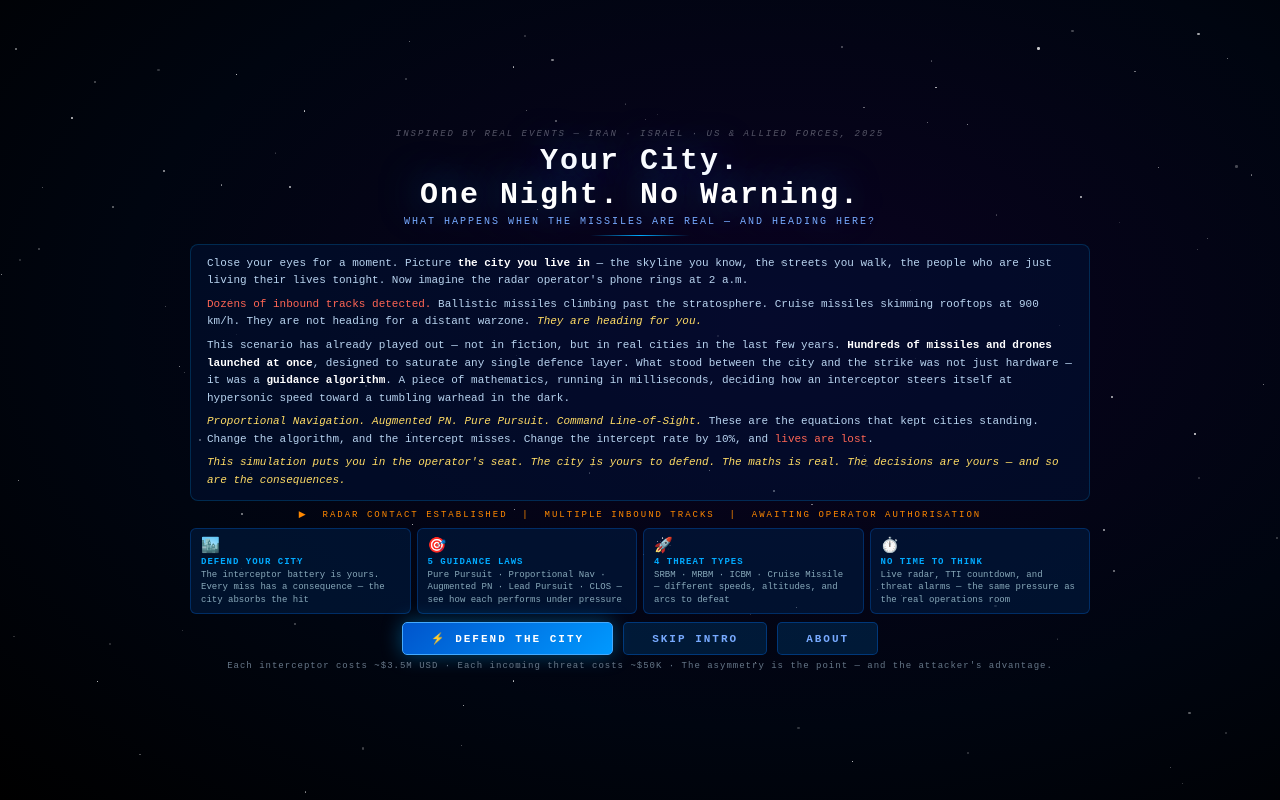
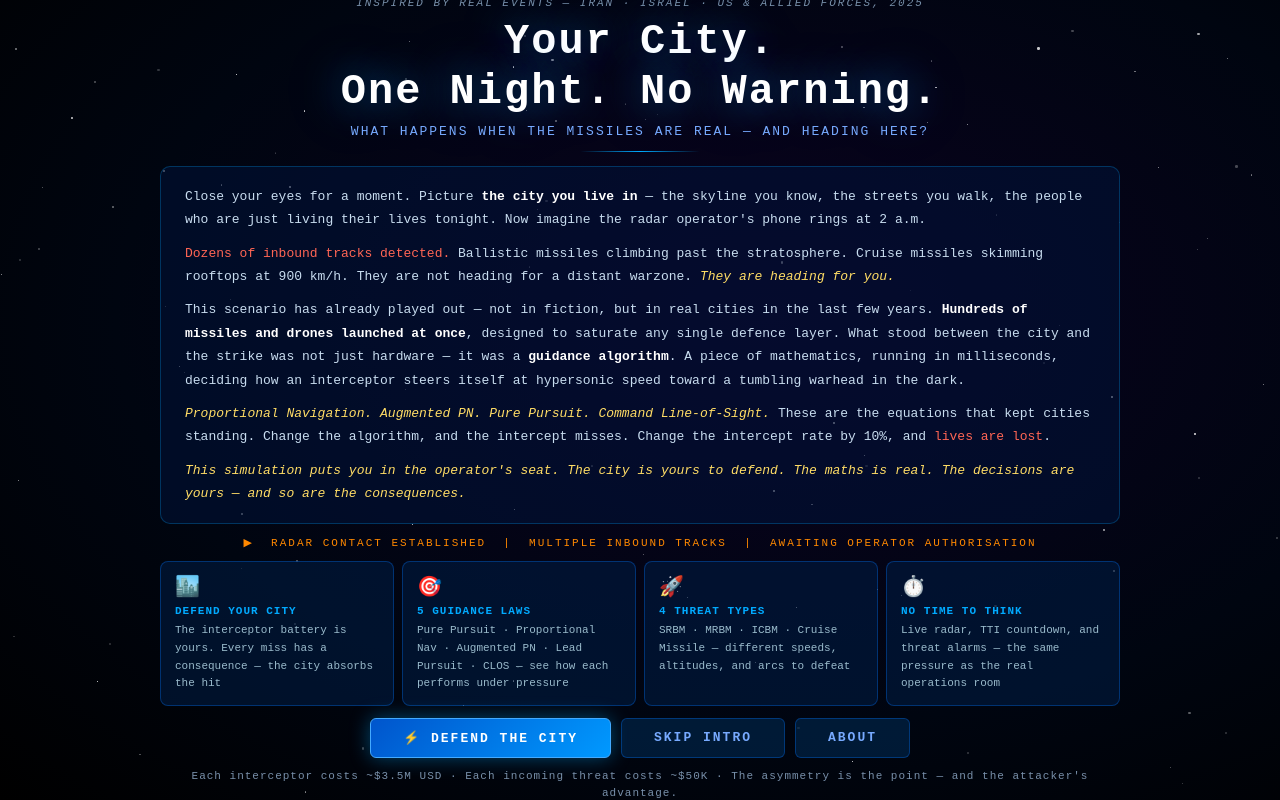
Before and after one commit to manojrammurthy/warsimulation, a website: page index.html in a window 1280 px wide. Drawn offline with nearby package versions, Linux system fonts and the light colour scheme.

Commit message:
added changes in ui

```diff
--- a/index.html
+++ b/index.html
@@ -7,20 +7,20 @@
 <meta name="description" content="Interactive 3D missile defence simulation. Compare guidance algorithms — Proportional Navigation, Pure Pursuit, CLOS — against SRBM, MRBM, ICBM and cruise missile threats. Inspired by real air defence engagements.">
 <meta name="author" content="Manoj">
 <meta name="robots" content="index, follow">
-<link rel="canonical" href="https://yourdomain.com/">
+<link rel="canonical" href="https://manoj-kumar-portfolio-hub.vercel.app/">
 
 <!-- Open Graph -->
 <meta property="og:title" content="3D Missile Defense — Guidance Algorithm Lab">
 <meta property="og:description" content="Defend your city in real-time. 5 guidance laws, 4 threat types, live radar. The maths is real.">
 <meta property="og:type" content="website">
-<meta property="og:url" content="https://yourdomain.com/">
-<meta property="og:image" content="https://yourdomain.com/preview.png">
+<meta property="og:url" content="https://manoj-kumar-portfolio-hub.vercel.app/">
+<meta property="og:image" content="https://manoj-kumar-portfolio-hub.vercel.app/preview.png">
 
 <!-- Twitter Card -->
 <meta name="twitter:card" content="summary_large_image">
 <meta name="twitter:title" content="3D Missile Defense — Guidance Algorithm Lab">
 <meta name="twitter:description" content="Defend your city in real-time. 5 guidance laws, 4 threat types, live radar. The maths is real.">
-<meta name="twitter:image" content="https://yourdomain.com/preview.png">
+<meta name="twitter:image" content="https://manoj-kumar-portfolio-hub.vercel.app/preview.png">
 
 <!-- Structured Data -->
 <script type="application/ld+json">
@@ -29,12 +29,13 @@
   "@type": "WebApplication",
   "name": "3D Missile Defense — Guidance Algorithm Lab",
   "description": "Interactive 3D missile defence simulation comparing real guidance algorithms against multiple threat types.",
-  "url": "https://yourdomain.com/",
+  "url": "https://manoj-kumar-portfolio-hub.vercel.app/",
   "applicationCategory": "Simulation",
   "operatingSystem": "Any",
   "author": {
     "@type": "Person",
-    "name": "Manoj"
+    "name": "Manoj Kumar",
+    "url": "https://manoj-kumar-portfolio-hub.vercel.app/"
   }
 }
 </script>
@@ -184,7 +185,7 @@ h2 { text-align:center; font-size:12px; letter-spacing:2px; color:#0af;
   background:radial-gradient(ellipse at 60% 40%, #0a0220 0%, #000510 60%, #000 100%);
   display:flex; flex-direction:column; align-items:center; justify-content:center;
   font-family:'Courier New',monospace; color:#cef; overflow-y:auto;
-  padding:10px 20px;
+  padding:24px 32px;
 }
 #intro-overlay.hidden { display:none; }
 
@@ -210,35 +211,35 @@ h2 { text-align:center; font-size:12px; letter-spacing:2px; color:#0af;
   from{opacity:0;transform:translateY(30px)} to{opacity:1;transform:translateY(0)}
 }
 .intro-card {
-  position:relative; z-index:10; max-width:900px; width:100%;
+  position:relative; z-index:10; max-width:960px; width:100%;
   text-align:center;
 }
 .intro-inspired {
-  font-size:9px; color:#556; letter-spacing:2px; text-transform:uppercase;
-  margin-bottom:5px; font-style:italic;
+  font-size:11px; color:#7890aa; letter-spacing:2px; text-transform:uppercase;
+  margin-bottom:8px; font-style:italic;
   animation:fade-in-up .6s ease .05s both;
 }
 .intro-headline {
-  font-size:clamp(18px,3vw,30px); font-weight:bold; letter-spacing:2px;
-  color:#fff; line-height:1.15; margin-bottom:3px;
+  font-size:clamp(26px,4vw,42px); font-weight:bold; letter-spacing:2px;
+  color:#fff; line-height:1.2; margin-bottom:6px;
   animation:fade-in-up .6s ease .15s both;
   text-shadow:0 0 40px #0af8, 0 0 80px #0af4;
 }
 .intro-sub {
-  font-size:10px; color:#7af; letter-spacing:2px; text-transform:uppercase;
-  margin-bottom:8px; animation:fade-in-up .6s ease .3s both;
+  font-size:13px; color:#7af; letter-spacing:2px; text-transform:uppercase;
+  margin-bottom:12px; animation:fade-in-up .6s ease .3s both;
 }
 .intro-divider {
-  width:100px; height:1px; background:linear-gradient(90deg,transparent,#0af,transparent);
-  margin:0 auto 8px; animation:fade-in-up .6s ease .4s both;
+  width:120px; height:1px; background:linear-gradient(90deg,transparent,#0af,transparent);
+  margin:0 auto 14px; animation:fade-in-up .6s ease .4s both;
 }
 .intro-story {
-  text-align:left; font-size:11px; line-height:1.6; color:#b8d4f0;
-  background:rgba(0,20,60,0.45); border:1px solid #0af3;
-  border-radius:8px; padding:10px 16px; margin-bottom:8px;
+  text-align:left; font-size:13px; line-height:1.8; color:#c8ddf0;
+  background:rgba(0,20,60,0.50); border:1px solid #0af4;
+  border-radius:10px; padding:18px 24px; margin-bottom:12px;
   animation:fade-in-up .6s ease .5s both;
 }
-.intro-story p { margin-bottom:6px; }
+.intro-story p { margin-bottom:10px; }
 .intro-story p:last-child { margin-bottom:0; }
 .intro-story .highlight { color:#ffdd66; font-style:italic; }
 .intro-story .red { color:#ff6655; }
@@ -246,17 +247,17 @@ h2 { text-align:center; font-size:12px; letter-spacing:2px; color:#0af;
 .intro-story strong { color:#fff; }
 .intro-features {
   display:grid; grid-template-columns:repeat(4,1fr);
-  gap:6px; margin-bottom:8px; animation:fade-in-up .6s ease .65s both;
+  gap:8px; margin-bottom:12px; animation:fade-in-up .6s ease .65s both;
 }
 .intro-feat {
-  background:rgba(0,30,70,0.55); border:1px solid #07f4;
-  border-radius:6px; padding:7px 10px; text-align:left;
-}
-.intro-feat .feat-icon { font-size:15px; margin-bottom:2px; }
-.intro-feat .feat-title { font-size:9px; font-weight:bold; color:#0af; letter-spacing:1px; text-transform:uppercase; margin-bottom:2px; }
-.intro-feat .feat-desc  { font-size:9px; color:#8ab; line-height:1.4; }
+  background:rgba(0,30,70,0.55); border:1px solid #07f5;
+  border-radius:8px; padding:12px 14px; text-align:left;
+}
+.intro-feat .feat-icon { font-size:20px; margin-bottom:6px; }
+.intro-feat .feat-title { font-size:11px; font-weight:bold; color:#0af; letter-spacing:1px; text-transform:uppercase; margin-bottom:5px; }
+.intro-feat .feat-desc  { font-size:11px; color:#9bc; line-height:1.6; }
 .intro-ticker {
-  font-size:9px; color:#f80; letter-spacing:2px; margin-bottom:8px;
+  font-size:11px; color:#f80; letter-spacing:2px; margin-bottom:12px;
   animation:fade-in-up .6s ease .6s both; text-transform:uppercase;
 }
 @keyframes ticker-blink { 0%,100%{opacity:1} 50%{opacity:0.3} }
@@ -266,9 +267,9 @@ h2 { text-align:center; font-size:12px; letter-spacing:2px; color:#0af;
   animation:fade-in-up .6s ease .8s both;
 }
 .intro-btn {
-  padding:9px 28px; font-family:'Courier New',monospace;
-  font-size:11px; font-weight:bold; letter-spacing:2px;
-  border-radius:5px; cursor:pointer; border:none; text-transform:uppercase;
+  padding:11px 32px; font-family:'Courier New',monospace;
+  font-size:13px; font-weight:bold; letter-spacing:2px;
+  border-radius:6px; cursor:pointer; border:none; text-transform:uppercase;
   transition:all .2s;
 }
 .intro-btn-primary {
@@ -282,8 +283,8 @@ h2 { text-align:center; font-size:12px; letter-spacing:2px; color:#0af;
 }
 .intro-btn-secondary:hover { background:rgba(0,60,120,0.7); color:#cef; }
 .intro-cost-note {
-  font-size:9px; color:#678; margin-top:6px; letter-spacing:1px;
-  animation:fade-in-up .6s ease 1s both;
+  font-size:11px; color:#7890aa; margin-top:10px; letter-spacing:1px;
+  animation:fade-in-up .6s ease 1s both; line-height:1.6;
 }
 
 /* ── About Modal ── */
@@ -621,9 +622,9 @@ h2 { text-align:center; font-size:12px; letter-spacing:2px; color:#0af;
       Inspired by real air defence engagements, 2024–2025.
     </div>
     <div class="about-links">
-      <a class="about-link" href="https://github.com/yourusername" target="_blank" rel="noopener">GitHub</a>
-      <a class="about-link" href="https://twitter.com/yourhandle" target="_blank" rel="noopener">Twitter / X</a>
-      <a class="about-link" href="https://yourwebsite.com" target="_blank" rel="noopener">Website</a>
+      <a class="about-link" href="https://github.com/manojrammurthy" target="_blank" rel="noopener">GitHub</a>
+      <a class="about-link" href="https://x.com/manojrammoorthy" target="_blank" rel="noopener">Twitter / X</a>
+      <a class="about-link" href="https://manoj-kumar-portfolio-hub.vercel.app/" target="_blank" rel="noopener">Website</a>
     </div>
     <div class="about-project">
       Built with Three.js · No framework · Single HTML file<br>
```
Also changed, not shown: README.md.
